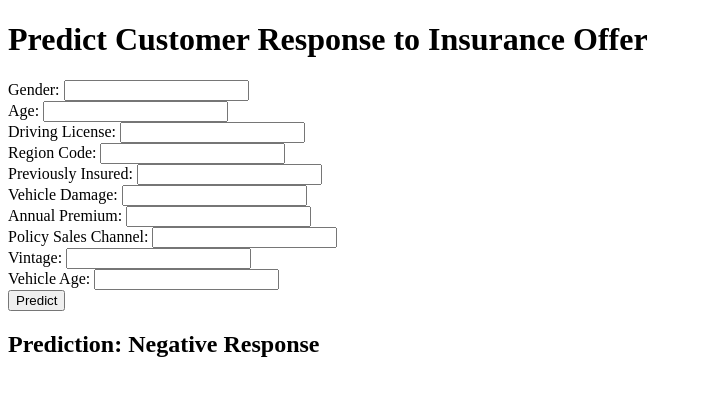
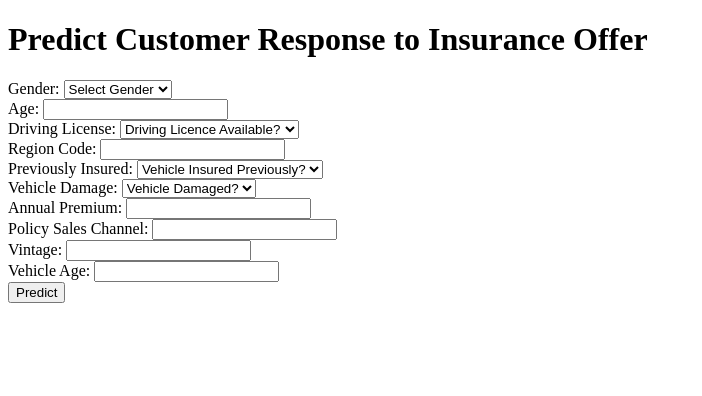
Before and after one commit to DanushH/Flask_Insurance_Cross_Selling_Response_Prediction_Web_App, a Flask app: page / in a window 1280 px wide. Shown: the top 396 px of the page, without its empty margins (0-702 px from the left). Run offline with Flask 3, Linux system fonts and the light colour scheme.

Commit message:
Add input data validation

```diff
--- a/app/app.py
+++ b/app/app.py
@@ -7,84 +7,91 @@
 app = Flask(__name__)
 
 
-@app.route("/", methods=["GET", "POST"])
-def index():
+@app.route("/", methods=["GET"])
+def index_get():
+    return render_template("form.html")
 
-    if request.method == "POST":
 
-        data = {
-            "Gender": request.form["Gender"],
-            "Age": int(request.form["Age"]),
-            "Driving_License": request.form["Driving_License"],
-            "Region_Code": int(request.form["Region_Code"]),
-            "Previously_Insured": request.form["Previously_Insured"],
-            "Vehicle_Damage": request.form["Vehicle_Damage"],
-            "Annual_Premium": float(request.form["Annual_Premium"]),
-            "Policy_Sales_Channel": int(request.form["Policy_Sales_Channel"]),
-            "Vintage": int(request.form["Vintage"]),
-            "Vehicle_Age": int(request.form["Vehicle_Age"]),
-        }
+@app.route("/", methods=["POST"])
+def index_post():
 
-        if data["Vehicle_Age"] < 1:
-            data["vehicle_age_gt_2_years"] = False
-            data["vehicle_age_lt_1_year"] = True
-        elif data["Vehicle_Age"] > 2:
-            data["vehicle_age_lt_1_year"] = False
-            data["vehicle_age_gt_2_years"] = True
-        else:
-            data["vehicle_age_lt_1_year"] = False
-            data["vehicle_age_gt_2_years"] = False
+    data = {
+        "Gender": request.form["Gender"],
+        "Age": int(request.form["Age"]),
+        "Driving_License": request.form["Driving_License"],
+        "Region_Code": float(request.form["Region_Code"]),
+        "Previously_Insured": request.form["Previously_Insured"],
+        "Vehicle_Damage": request.form["Vehicle_Damage"],
+        "Annual_Premium": float(request.form["Annual_Premium"]),
+        "Policy_Sales_Channel": float(request.form["Policy_Sales_Channel"]),
+        "Vintage": int(request.form["Vintage"]),
+        "Vehicle_Age": int(request.form["Vehicle_Age"]),
+    }
 
-        input_data = pd.DataFrame([data])
-        print(input_data.columns)
+    if data["Driving_License"] == "Yes":
+        data["Driving_License"] = 1
+    elif data["Driving_License"] == "No":
+        data["Driving_License"] = 0
 
-        # clean input_data
+    if data["Previously_Insured"] == "Yes":
+        data["Previously_Insured"] = 1
+    elif data["Previously_Insured"] == "No":
+        data["Previously_Insured"] = 0
 
-        le = LabelEncoder()
-        input_data["Gender"] = le.fit_transform(input_data["Gender"])
-        input_data["Driving_License"] = le.fit_transform(input_data["Driving_License"])
-        input_data["Previously_Insured"] = le.fit_transform(
-            input_data["Previously_Insured"]
-        )
-        input_data["Vehicle_Damage"] = le.fit_transform(input_data["Vehicle_Damage"])
+    if data["Vehicle_Age"] < 1:
+        data["vehicle_age_gt_2_years"] = False
+        data["vehicle_age_lt_1_year"] = True
+    elif data["Vehicle_Age"] > 2:
+        data["vehicle_age_lt_1_year"] = False
+        data["vehicle_age_gt_2_years"] = True
+    else:
+        data["vehicle_age_lt_1_year"] = False
+        data["vehicle_age_gt_2_years"] = False
 
-        input_data = pd.get_dummies(
-            input_data, columns=["Vehicle_Age"], drop_first=True
-        )
+    input_data = pd.DataFrame([data])
 
-        percentile_99 = input_data["Annual_Premium"].quantile(0.99)
-        input_data["Annual_Premium"] = input_data["Annual_Premium"].apply(
-            lambda x: percentile_99 if x > percentile_99 else x
-        )
+    # clean input_data
+    le = LabelEncoder()
+    input_data["Gender"] = le.fit_transform(input_data["Gender"])
+    input_data["Driving_License"] = le.fit_transform(input_data["Driving_License"])
+    input_data["Previously_Insured"] = le.fit_transform(
+        input_data["Previously_Insured"]
+    )
+    input_data["Vehicle_Damage"] = le.fit_transform(input_data["Vehicle_Damage"])
 
-        scaler = StandardScaler()
+    input_data = pd.get_dummies(input_data, columns=["Vehicle_Age"], drop_first=True)
+
+    percentile_99 = input_data["Annual_Premium"].quantile(0.99)
+    input_data["Annual_Premium"] = input_data["Annual_Premium"].apply(
+        lambda x: percentile_99 if x > percentile_99 else x
+    )
+
+    scaler = StandardScaler()
+    input_data[
+        ["Age", "Region_Code", "Annual_Premium", "Policy_Sales_Channel", "Vintage"]
+    ] = scaler.fit_transform(
         input_data[
-            ["Age", "Region_Code", "Annual_Premium", "Policy_Sales_Channel", "Vintage"]
-        ] = scaler.fit_transform(
-            input_data[
-                [
-                    "Age",
-                    "Region_Code",
-                    "Annual_Premium",
-                    "Policy_Sales_Channel",
-                    "Vintage",
-                ]
+            [
+                "Age",
+                "Region_Code",
+                "Annual_Premium",
+                "Policy_Sales_Channel",
+                "Vintage",
             ]
-        )
+        ]
+    )
 
-        input_data.columns = (
-            input_data.columns.str.replace(" ", "_")
-            .str.replace(">", "gt")
-            .str.replace("<", "lt")
-            .str.lower()
-        )
-        print(input_data.columns)
+    input_data.columns = (
+        input_data.columns.str.replace(" ", "_")
+        .str.replace(">", "gt")
+        .str.replace("<", "lt")
+        .str.lower()
+    )
 
-        prediction = predict(input_data)
-        print(f"result:{prediction}")
-        return render_template("form.html", prediction=prediction[0])
+    prediction = predict(input_data)
+    print(f"result:{prediction}")
 
-    return render_template("form.html")
+    return render_template("form.html", prediction=prediction[0])
 
 
 if __name__ == "__main__":
--- a/app/templates/form.html
+++ b/app/templates/form.html
@@ -1,34 +1,56 @@
 <!DOCTYPE html>
 <html lang="en">
+
 <head>
     <meta charset="UTF-8">
     <meta name="viewport" content="width=device-width, initial-scale=1.0">
     <title>Insurance Offer Prediction</title>
 </head>
+
 <body>
     <h1>Predict Customer Response to Insurance Offer</h1>
     <form method="POST">
 
         <label>Gender:</label>
-        <input type="text" name="Gender" required><br>
+        <select name="Gender" required>
+            <option value="Select Gender" disabled selected>Select Gender</option>
+            <option value="Female">Female</option>
+            <option value="Male">Male</option>
+        </select>
+        <br>
 
         <label>Age:</label>
-        <input type="number" name="Age" required><br>
+        <input type="number" name="Age" min="18" required><br>
 
         <label>Driving License:</label>
-        <input type="text" name="Driving_License" required><br>
+        <select name="Driving_License" required>
+            <option value="" disabled selected>Driving Licence Available?</option>
+            <option value="Yes">Yes</option>
+            <option value="No">No</option>
+        </select>
+        <br>
 
         <label>Region Code:</label>
         <input type="number" name="Region_Code" required><br>
 
         <label>Previously Insured:</label>
-        <input type="text" name="Previously_Insured" required><br>
+        <select name="Previously_Insured" required>
+            <option value="" disabled selected>Vehicle Insured Previously?</option>
+            <option value="Yes">Yes</option>
+            <option value="No">No</option>
+        </select>
+        <br>
 
         <label>Vehicle Damage:</label>
-        <input type="text" name="Vehicle_Damage" required><br>
+        <select name="Vehicle_Damage" required>
+            <option value="" disabled selected>Vehicle Damaged?</option>
+            <option value="Yes">Yes</option>
+            <option value="No">No</option>
+        </select>
+        <br>
 
         <label>Annual Premium:</label>
-        <input type="number" name="Annual_Premium" required><br>
+        <input type="number" name="Annual_Premium" min="10000" required><br>
 
         <label>Policy Sales Channel:</label>
         <input type="number" name="Policy_Sales_Channel" required><br>
@@ -43,12 +65,13 @@
     </form>
 
     {% if prediction is not none %}
-        {% if prediction == 1 %}
-            <h2>Prediction: Positive Response</h2>
-        {% else %}
-            <h2>Prediction: Negative Response</h2>
-        {% endif %}
+    {% if prediction == 1 %}
+    <h2>Prediction: Positive Response</h2>
+    {% elif prediction == 0 %}
+    <h2>Prediction: Negative Response</h2>
+    {% endif %}
     {% endif %}
 
 </body>
+
 </html>
```
